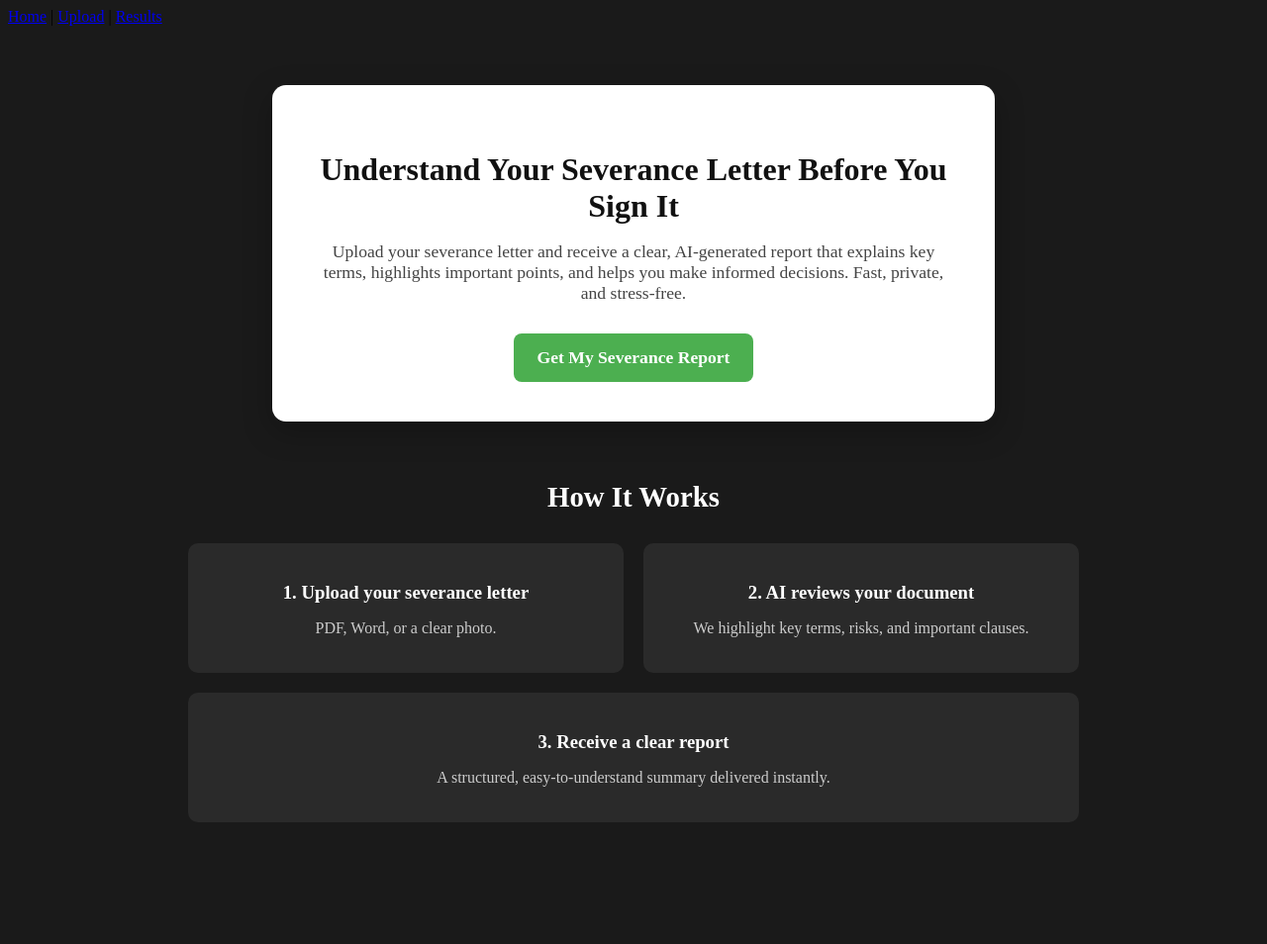
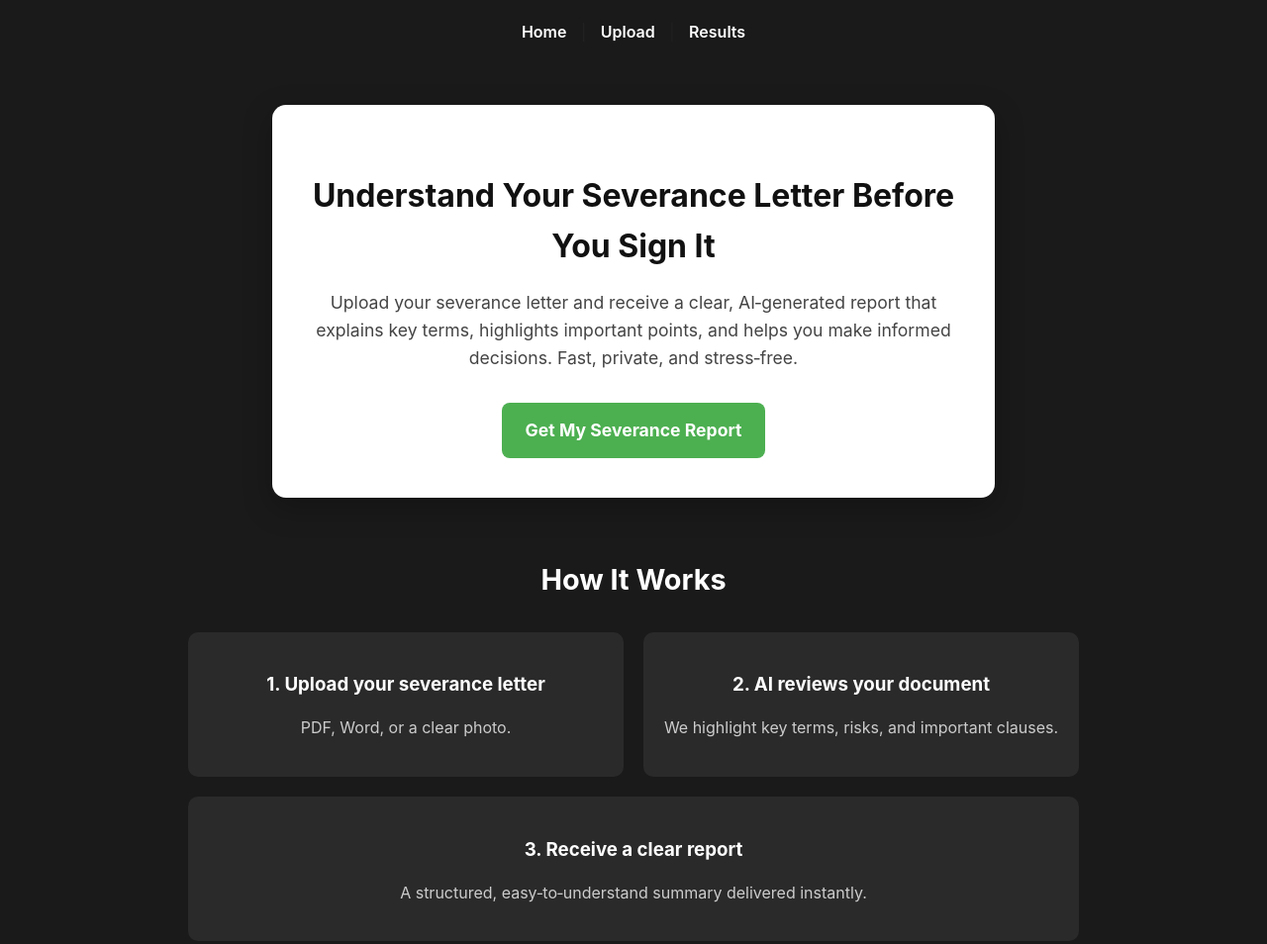
Before and after one commit to mehdiakif-lab/Fairexit, a plain HTML site: page public/index.html in a window 1280 px wide. Shown: the whole page at 99% size. Before the commit the page ends 899 px from the top, so only its background shows below. Drawn offline with Linux system fonts and the light colour scheme.

Commit message:
Update main.css

```diff
--- a/public/styles/main.css
+++ b/public/styles/main.css
@@ -1,3 +1,29 @@
+/* GLOBAL LAYOUT */
+body {
+  font-family: -apple-system, BlinkMacSystemFont, "Segoe UI", Roboto, Helvetica, Arial, sans-serif;
+  margin: 0;
+  padding: 0;
+  color: #222;
+  line-height: 1.6;
+}
+
+/* NAVIGATION */
+nav {
+  margin-top: 20px;
+  text-align: center;
+}
+
+nav a {
+  color: #ffffff;
+  text-decoration: none;
+  font-weight: 600;
+  margin: 0 10px;
+}
+
+nav a:hover {
+  text-decoration: underline;
+}
+
 /* HERO BACKGROUND */
 .hero-bg {
   background: #1a1a1a;
```
